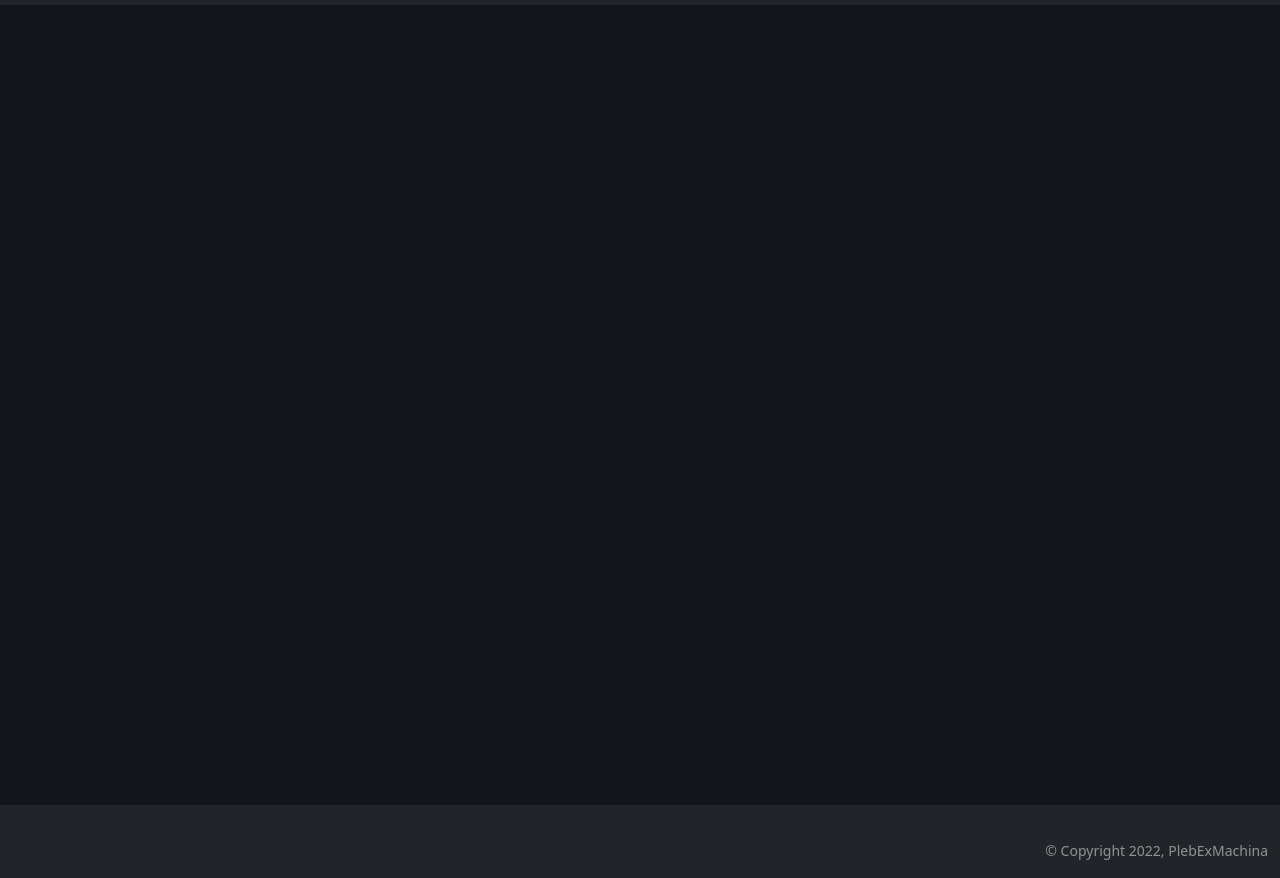
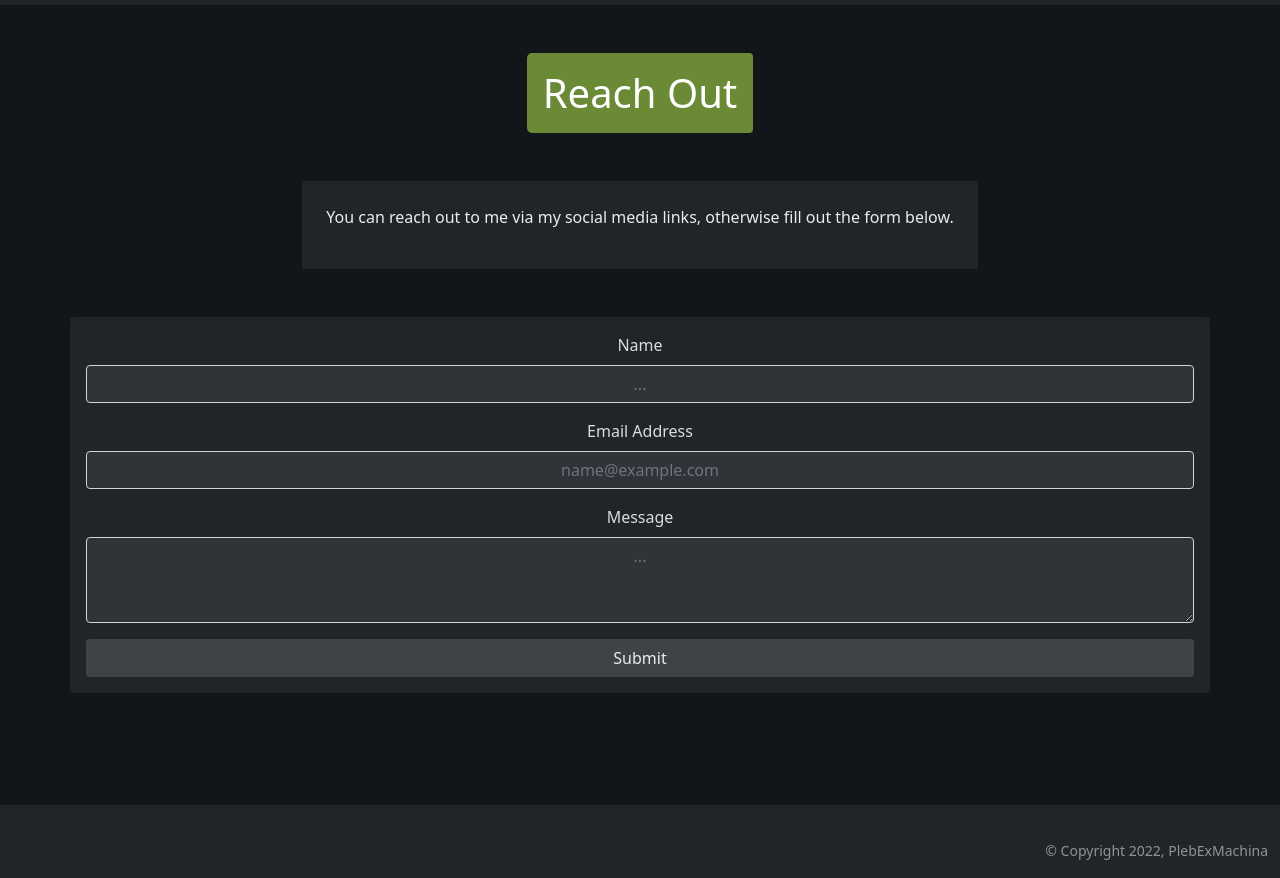
Before and after one commit to PlebExMachina/PlebExMachina.github.io, a website: page contact.html in a window 1280 px wide. Shown: the part 59-937 px from the top of the page. Drawn offline with nearby package versions, Linux system fonts and the light colour scheme.

Commit message:
feat(contact): added contact form, need to make sure it works on pages

```diff
--- a/contact.html
+++ b/contact.html
@@ -70,7 +70,29 @@
   </nav>
   <!-- Page Content-->
   <main class="min-vh-100 bg-darker">
-
+    <section class="container-fluid d-flex flex-column mb-5">
+      <a href="#contact-form" class="align-self-center text-decoration-none">
+          <h1 class="bg-lighter m-5 p-3 rounded-end hc heading-button">Reach Out</h1>
+      </a>
+      <div class="align-self-center bg p-4">
+        <p class="font-darker">You can reach out to me via my social media links, otherwise fill out the form below.</p>
+      </div>
+    </section>
+      <form class="container d-flex flex-column mb-5 bg p-3 rounded font text-center" id="contact-form" action="https://formsubmit.co/9e00727aa530b686f78c5c057fd30051" method="POST">
+        <div class="mb-3">
+          <label for="formName" class="form-label">Name</label>
+          <input type="text" name="name" placeholder="..." id="formName" class="form-control text-center bg-lighter font-darkest">
+        </div>
+        <div class="mb-3">
+          <label for="formEmail" class="form-label">Email Address</label>
+          <input type="email" name="email" class="form-control text-center bg-lighter font-darkest" id="formEmail" placeholder="name@example.com">
+        </div>
+        <div class="mb-3">
+          <label for="formMessage" class="form-label">Message</label>
+          <textarea class="form-control text-center bg-lighter font-darkest" name="message" id="formMessage" rows="3" placeholder="..."></textarea>
+        </div>
+        <button type="submit" class="btn bg-lightest font-darker">Submit</button>
+      </form>
   </main>
 
   <!-- Footer -->
```
